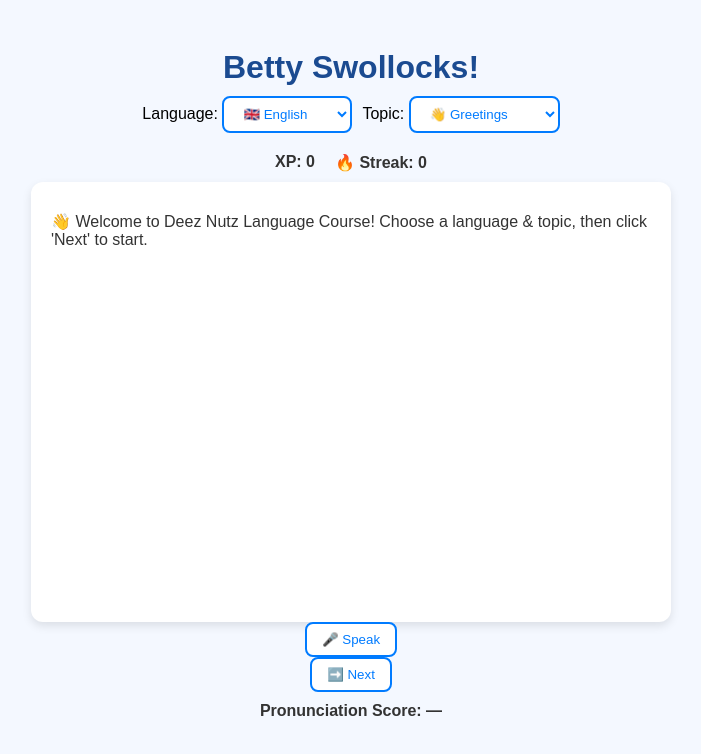
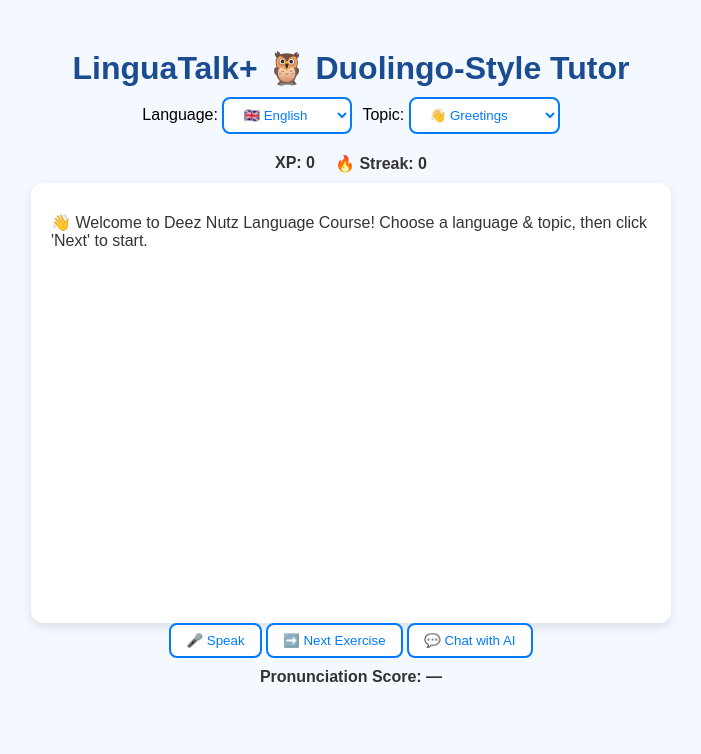
Before and after one commit to TheinvincibleArmour/chatapp, a plain HTML site: page index.html in a window 1280 px wide. Shown: the whole page, without its empty margins (289-990 px from the left). Drawn offline with Linux system fonts and the light colour scheme.

Commit message:
Revise index.html for improved UI and features
Updated the title and header for better branding. Added new topics and a chat button for enhanced functionality.

```diff
--- a/index.html
+++ b/index.html
@@ -3,11 +3,11 @@
 <head>
   <meta charset="UTF-8">
   <meta name="viewport" content="width=device-width, initial-scale=1.0">
-  <title>LinguaTalk+ Duolingo Mode 🌍</title>
+  <title>LinguaTalk+ 🌍</title>
   <link rel="stylesheet" href="style.css">
 </head>
 <body>
-  <h1>Betty Swollocks!</h1>
+  <h1>LinguaTalk+ 🦉 Duolingo-Style Tutor</h1>
 
   <div class="controls">
     <label>Language:
@@ -27,6 +27,9 @@
         <option value="intro">🙋 Introductions</option>
         <option value="numbers">🔢 Numbers</option>
         <option value="food">🍎 Food</option>
+        <option value="travel">✈️ Travel</option>
+        <option value="shopping">🛍️ Shopping</option>
+        <option value="intermediate">📘 Intermediate</option>
       </select>
     </label>
   </div>
@@ -37,8 +40,12 @@
   </div>
 
   <div id="chat"></div>
-  <button id="speakBtn">🎤 Speak</button>
-  <button id="nextBtn">➡️ Next</button>
+
+  <div class="buttons">
+    <button id="speakBtn">🎤 Speak</button>
+    <button id="nextBtn">➡️ Next Exercise</button>
+    <button id="chatBtn">💬 Chat with AI</button>
+  </div>
 
   <div id="score">Pronunciation Score: —</div>
 
```
